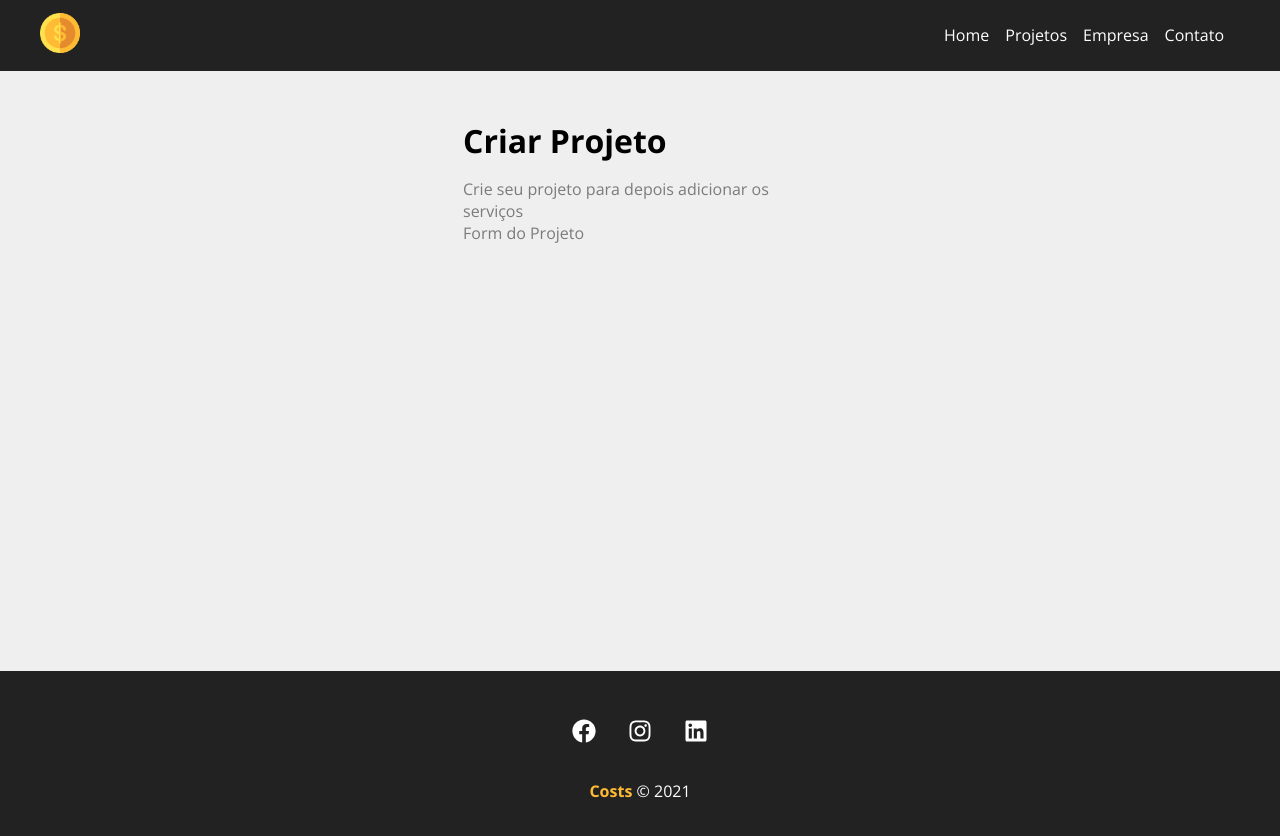
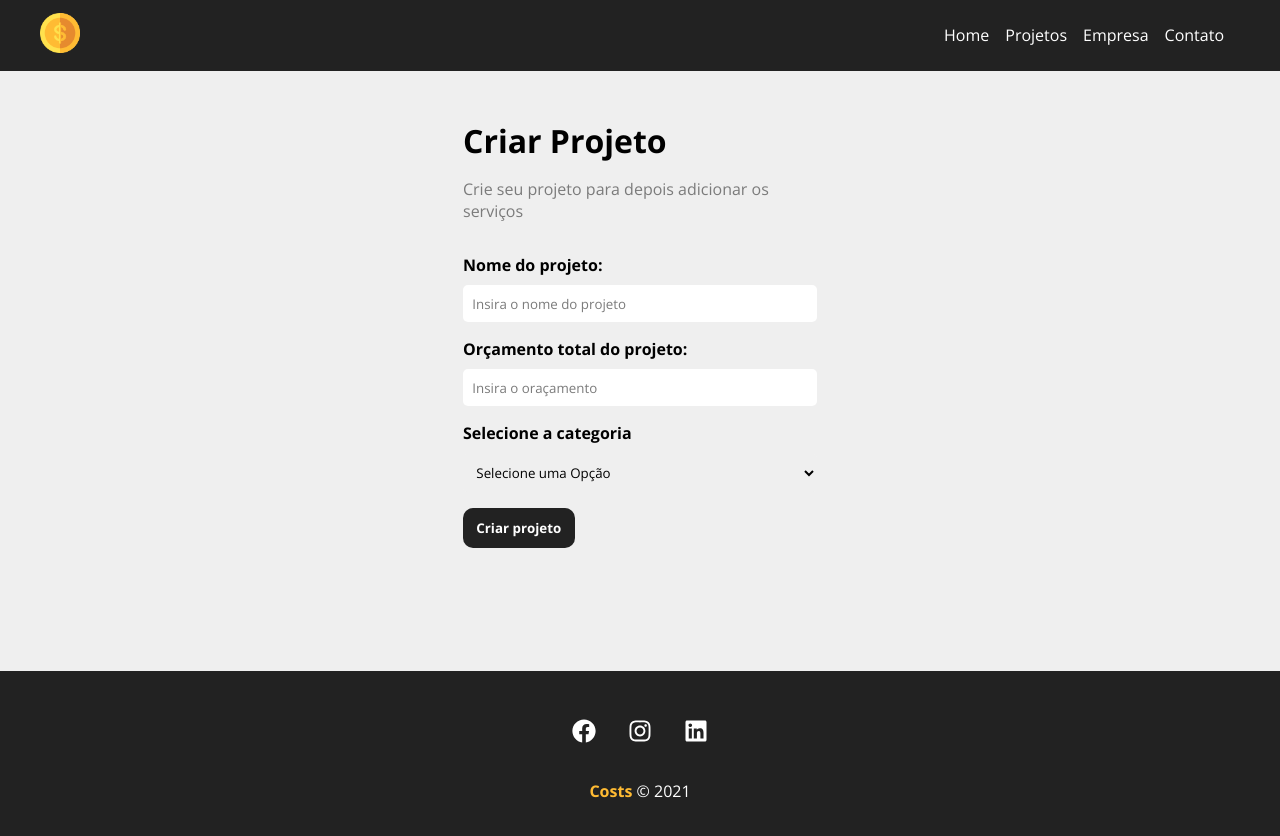
Before and after one commit to DevJavanLuiz/costs-react, a React (Create React App) app: page /newproject in a window 1280 px wide. Shown: the top 836 px of the page. Built offline with nearby package versions, Linux system fonts and the light colour scheme; data requests are answered from the project's data file.

Commit message:
db and api

```diff
--- /dev/null
+++ b/db.json
@@ -0,0 +1,21 @@
+{
+  "projects": [],
+  "categories": [
+    {
+      "id": 1,
+      "name": "Infra"
+    },
+    {
+      "id": 2,
+      "name": "Desenvolvimento"
+    },
+    {
+      "id": 3,
+      "name": "Design"
+    },
+    {
+      "id": 4,
+      "name": "Planejamento"
+    }
+  ]
+}
--- a/package.json
+++ b/package.json
@@ -17,6 +17,7 @@
   },
   "scripts": {
     "start": "react-scripts start",
+    "backend": "json-server db.json --port 5000",
     "build": "react-scripts build",
     "test": "react-scripts test",
     "eject": "react-scripts eject"
--- a/src/App.js
+++ b/src/App.js
@@ -1,4 +1,4 @@
-import { BrowserRouter as Router, Route, Routes, Link } from "react-router-dom";
+import { BrowserRouter as Router, Route, Routes } from "react-router-dom";
 import Home from "./components/pages/Home";
 import Contact from "./components/pages/Contact";
 import Company from "./components/pages/Company";
--- /dev/null
+++ b/src/components/form/Input.js
@@ -0,0 +1,24 @@
+import styles from "./Input.module.css";
+
+export default function Input({
+  type,
+  placeholder,
+  text,
+  handleOnChange,
+  value,
+  name,
+}) {
+  return (
+    <div className={styles.form_control}>
+      <label htmlFor={name}>{text}:</label>
+      <input
+        type={type}
+        value={value}
+        name={name}
+        id={name}
+        onChange={handleOnChange}
+        placeholder={placeholder}
+      ></input>
+    </div>
+  );
+}
--- /dev/null
+++ b/src/components/form/Input.module.css
@@ -0,0 +1,18 @@
+.form_control {
+  display: flex;
+  flex-direction: column;
+  margin-bottom: 1em;
+}
+
+.form_control label {
+  margin-bottom: 0.6em;
+  font-weight: bold;
+}
+.form_control input {
+  padding: 0.7em;
+  border-radius: 5px;
+  border: none;
+}
+.form_control input::placeholder {
+  color: #7b7b7b;
+}
--- /dev/null
+++ b/src/components/form/Select.js
@@ -0,0 +1,19 @@
+import styles from "./Select.module.css";
+
+export default function Select({ text, handleOnChange, options, value, name }) {
+  return (
+    <div className={styles.form_control}>
+      <label htmlFor={name}>{text}</label>
+      <select name={name} id={name}>
+        <option disabled selected>
+          Selecione uma Opção
+        </option>
+        {options.map((option) => (
+          <option value={option.id} key={option.id}>
+            {option.name}
+          </option>
+        ))}
+      </select>
+    </div>
+  );
+}
--- /dev/null
+++ b/src/components/form/Select.module.css
@@ -0,0 +1,15 @@
+.form_control {
+  display: flex;
+  flex-direction: column;
+  margin-bottom: 1em;
+}
+
+.form_control label {
+  margin-bottom: 0.6em;
+  font-weight: bold;
+}
+.form_control select {
+  padding: 0.7em;
+  border-radius: 5px;
+  border: none;
+}
--- /dev/null
+++ b/src/components/form/SubmitButton.js
@@ -0,0 +1,11 @@
+import styles from "./SubmitButton.module.css";
+
+export default function SubmitButton({ text }) {
+  return (
+    <>
+      <button type="submit" className={styles.btn}>
+        {text}
+      </button>
+    </>
+  );
+}
--- /dev/null
+++ b/src/components/form/SubmitButton.module.css
@@ -0,0 +1,15 @@
+.btn {
+  background-color: #222;
+  color: #fff;
+  padding: 0.8em 1em;
+  transition: all 300ms ease-in-out;
+  border-radius: 10px;
+  font-weight: bold;
+  border: none;
+  cursor: pointer;
+}
+
+.btn:hover {
+  background-color: #ffbb33;
+  color: #222;
+}
--- a/src/components/pages/NewProject.js
+++ b/src/components/pages/NewProject.js
@@ -7,7 +7,7 @@ export default function NewProject() {
     <div className={styles.newproject_container}>
       <h1>Criar Projeto</h1>
       <p>Crie seu projeto para depois adicionar os serviços</p>
-      <ProjectForm />
+      <ProjectForm btnText="Criar projeto" />
     </div>
   );
 }
--- a/src/components/project/ProjectForm.js
+++ b/src/components/project/ProjectForm.js
@@ -1,3 +1,47 @@
-export default function ProjectForm() {
-  return <p>Form do Projeto</p>;
+import { useEffect, useState } from "react";
+
+import styles from "./ProjectForm.module.css";
+import Input from "../form/Input";
+import Select from "../form/Select";
+import SubmitButton from "../form/SubmitButton";
+
+export default function ProjectForm({ btnText }) {
+  const [categories, setCategories] = useState([]);
+
+  useEffect(() => {
+    fetch("http://localhost:5000/categories", {
+      method: "GET",
+      headers: {
+        "Content-Type": "application/json",
+      },
+    })
+      .then((resp) => resp.json())
+      .then((data) => {
+        setCategories(data);
+      })
+      .catch((err) => console.log(err));
+  }, []);
+
+  return (
+    <form className={styles.form}>
+      <Input
+        text="Nome do projeto"
+        name="name"
+        type="text"
+        placeholder="Insira o nome do projeto"
+      />
+      <Input
+        text="Orçamento total do projeto"
+        name="budget"
+        type="number"
+        placeholder="Insira o oraçamento"
+      />{" "}
+      <Select
+        name="category_id"
+        text="Selecione a categoria"
+        options={categories}
+      />
+      <SubmitButton text={btnText} />
+    </form>
+  );
 }
--- /dev/null
+++ b/src/components/project/ProjectForm.module.css
@@ -0,0 +1,4 @@
+.form {
+  width: 100%;
+  margin: 2em 0;
+}
```
